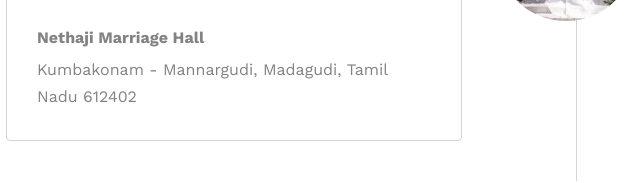
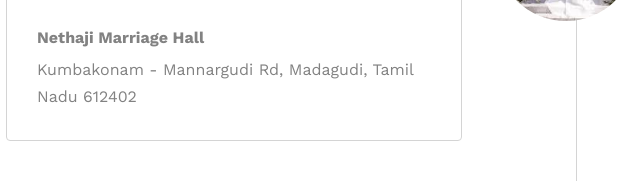
Before and after one commit to Jansiphilip17/jansiphilip17.github.io, a plain HTML site: page index.html in a window 1280 px wide. Shown: the part 2691-2874 px from the top of the page, 64-704 px from the left. Drawn offline with nearby package versions, Linux system fonts and the light colour scheme; files whose address does not match are found by name.

Commit message:
Update index.html

```diff
--- a/index.html
+++ b/index.html
@@ -258,7 +258,7 @@
 								</div><br>
 								<div class="timeline-body">
 									<p><b>Nethaji Marriage Hall</b></p>
-									<p> Kumbakonam - Mannargudi, Madagudi, Tamil Nadu 612402</p>
+									<p> Kumbakonam - Mannargudi Rd, Madagudi, Tamil Nadu 612402</p>
 								</div>
 							</div>
 						</li>
```
